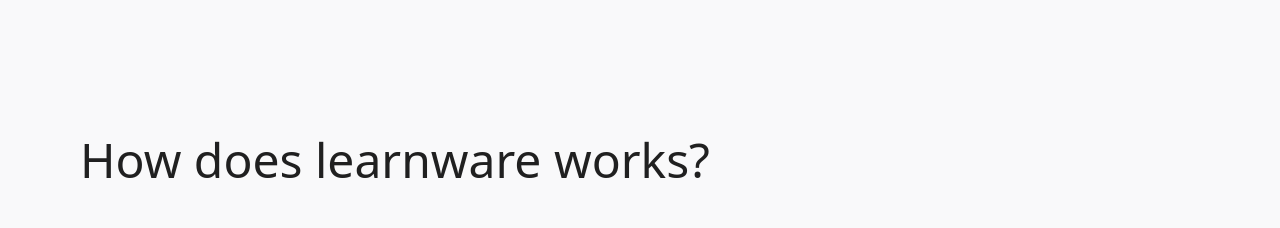
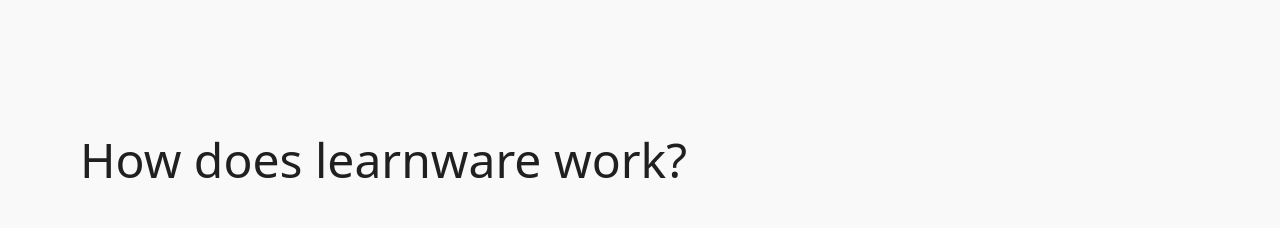
Before and after one commit to Learnware-LAMDA/Beimingwu, a Vue app: page /#/ in a window 1280 px wide. Shown: the part 2880-3108 px from the top of the page. Built offline with nearby package versions, Linux system fonts and the light colour scheme.

Commit message:
[MNT] Typo works -> work

```diff
--- a/src/components/Home/How.vue
+++ b/src/components/Home/How.vue
@@ -6,7 +6,7 @@ import process from '@/assets/images/process.svg'
   <div class="mx-auto md:pb-30 <md:pb-20 md:px-10 max-w-1200px w-1/1">
     <div class="<md:px-5">
       <div class="xl:(text-5xl my-10) lg:(text-4xl my-7) md:(text-3xl my-5) <md:(text-4xl my-5)">
-        How does learnware works?
+        How does learnware work?
       </div>
       <p class="text-gray-500">
         There are three important entities: developers, users, and the market. The developers are usually machine learning
```
